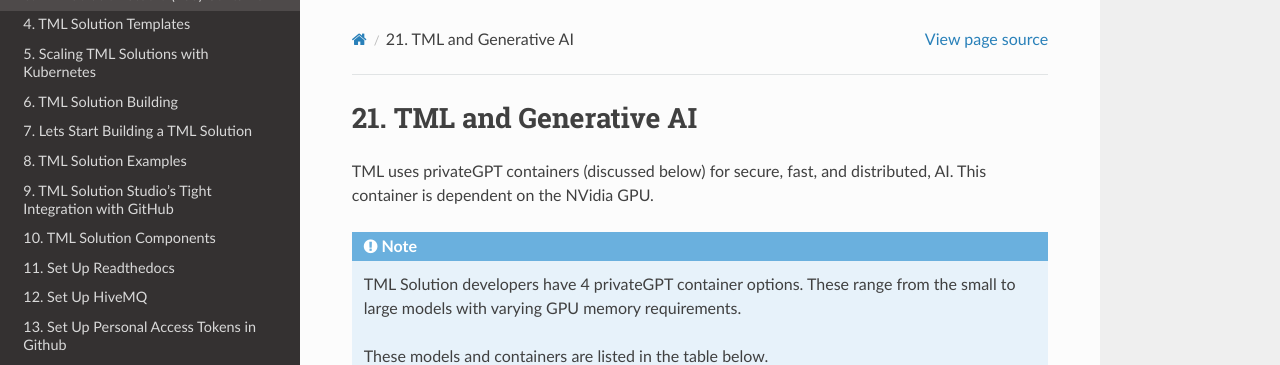
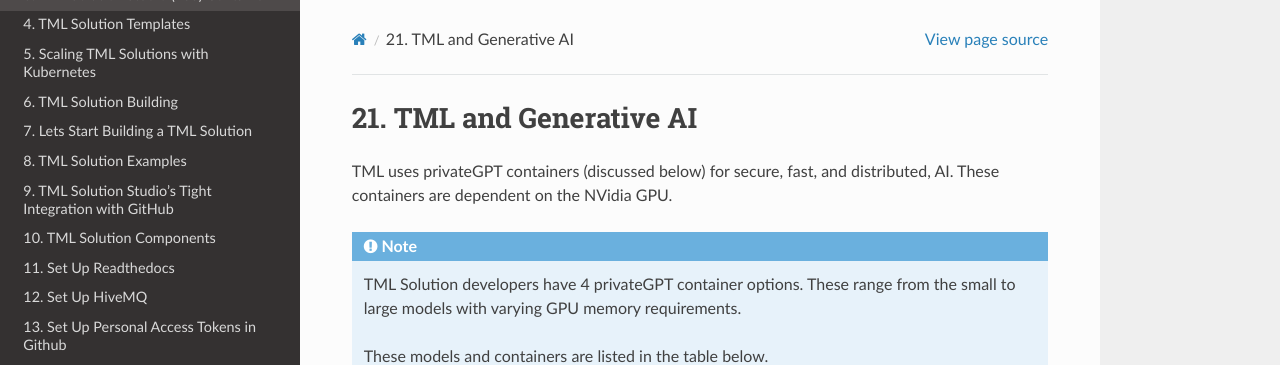
Before and after one commit to smaurice101/readthedocs, a Sphinx documentation site: the page built from docs/source/genai.rst, in a window 1280 px wide and 900 px high. Shown: the top 365 px of the window. Built offline with Sphinx 7.4.7 and the Read the Docs theme 3.1.0, drawn with Linux system fonts in a browser that asks for light colours.

Commit message:
Update genai.rst

```diff
--- a/docs/source/genai.rst
+++ b/docs/source/genai.rst
@@ -1,7 +1,7 @@
 TML and Generative AI
 =================
 
-TML uses privateGPT containers (discussed below) for secure, fast, and distributed, AI. This container is dependent on the NVidia GPU.
+TML uses privateGPT containers (discussed below) for secure, fast, and distributed, AI. These containers are dependent on the NVidia GPU.
 
 .. note::
    TML Solution developers have 4 privateGPT container options.  These range from the small to large models with varying GPU memory requirements.
```
